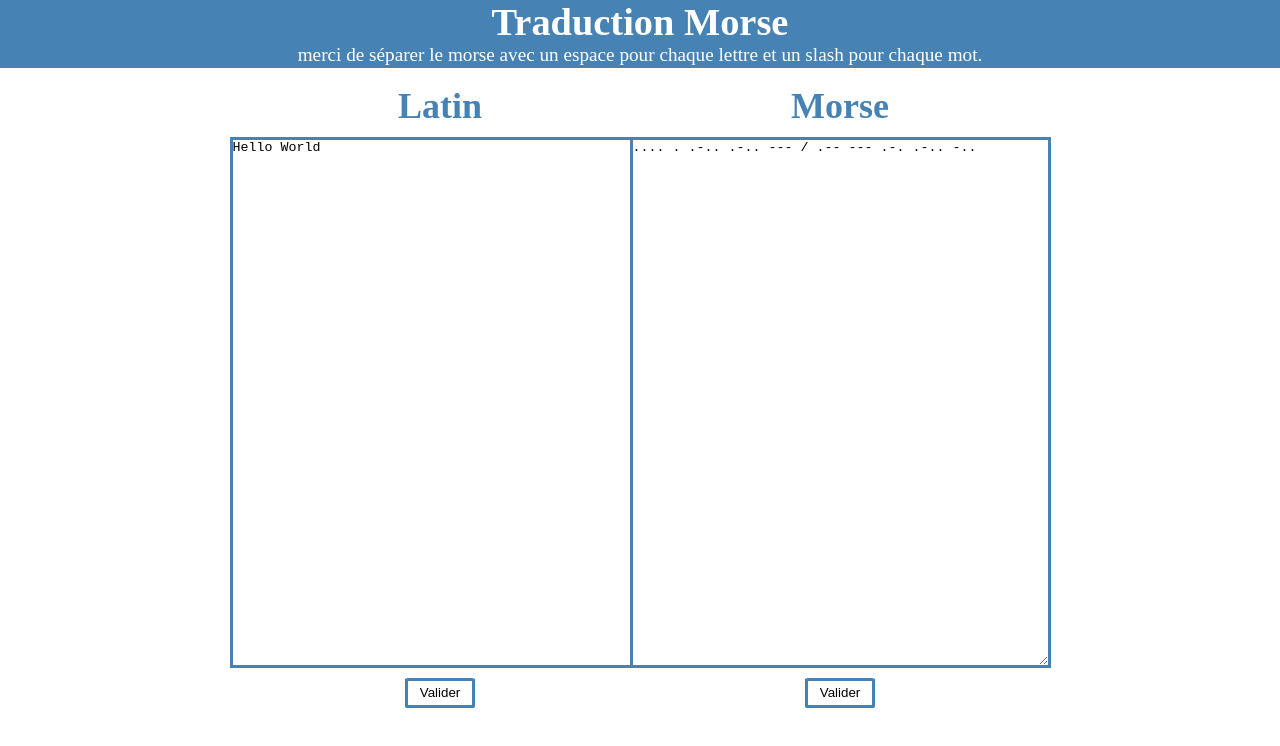
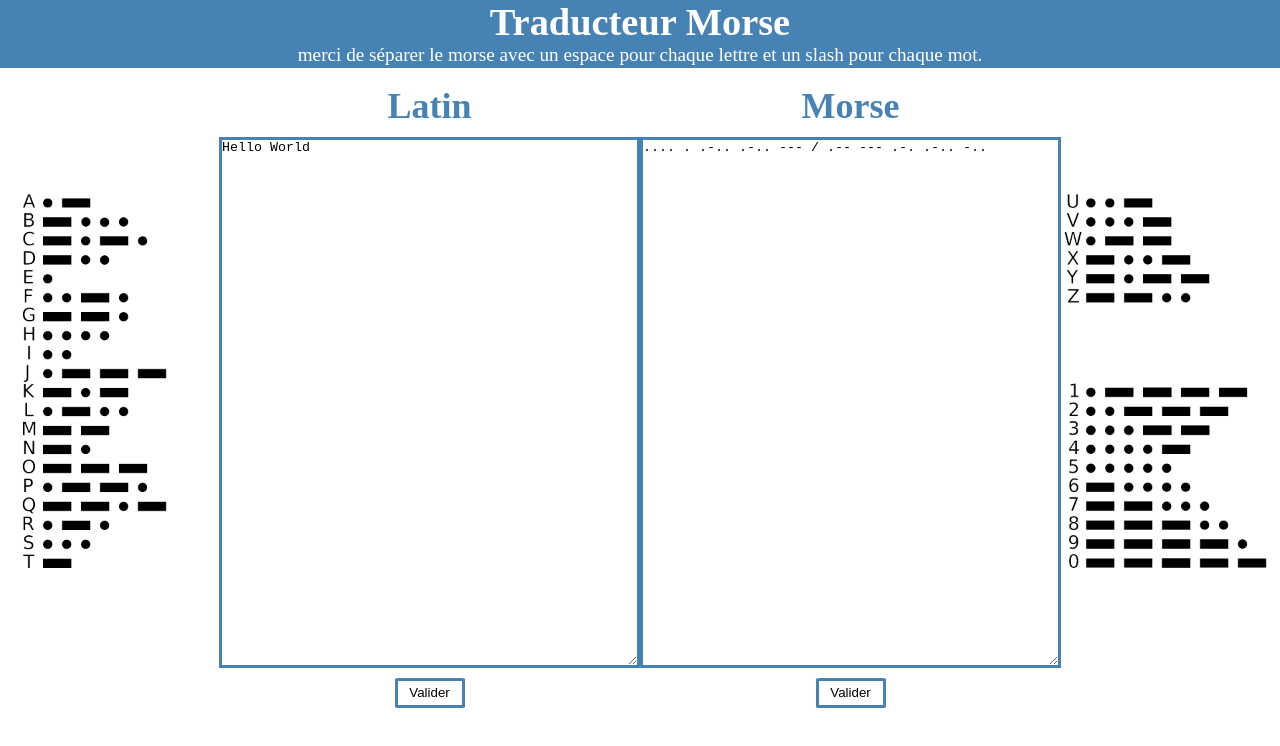
Before and after one commit to adatechschool/session-kata-15-11-24-Eloi-RM, a plain HTML site: page index.html in a window 1280 px wide. Drawn offline with Linux system fonts and the light colour scheme.

Commit message:
ajout images

```diff
--- a/index.html
+++ b/index.html
@@ -3,7 +3,7 @@
 <head>
     <meta charset="UTF-8">
     <meta name="viewport" content="width=device-width, initial-scale=1.0">
-    <title>Document</title>
+    <title>Traducteur Super Cool Morse</title>
     <script defer src="script.js" type="module"></script>
     <script defer src="alphabet.js" type="module"></script>
     <link rel="stylesheet" href="style.css"/>
@@ -11,11 +11,13 @@
 <body>
     <div class="main">
         <div class="titre">
-        <h1>Traduction Morse</h1>
+        <h1>Traducteur Morse</h1>
         <p class="chapeau">merci de séparer le morse avec un espace pour chaque lettre et un slash pour chaque mot.</p>
         </div>
 
         <div class="cipher-container">
+            <img class="img-morse-left" src="./International_Morse_Code-left.png" alt="code morse"/>
+            <img class="img-morse-right" src="./International_Morse_Code-right.png" alt="code morse"/>
             <div class="encode">
             <h1>Latin</h1>
             <textarea class="input-latin" cols="50" rows="35">Hello World</textarea>
--- a/style.css
+++ b/style.css
@@ -30,7 +30,7 @@
     flex-direction: row;
     justify-content: center;
     align-items: center;
-    width: 100vh;
+    width: 90%;
     height: 50vh;
     color: steelblue;
     font-size: large;
@@ -65,3 +65,14 @@ button {
 textarea {
     border: solid steelblue;
 }
+
+.img-morse-left {
+    height: 420px;
+    width: 210px;
+}
+
+.img-morse-right {
+    height: 420px;
+    width: 210px;
+    order: 1;
+}
```
Also changed, not shown: International_Morse_Code-left.png (added), International_Morse_Code-right.png (added).
